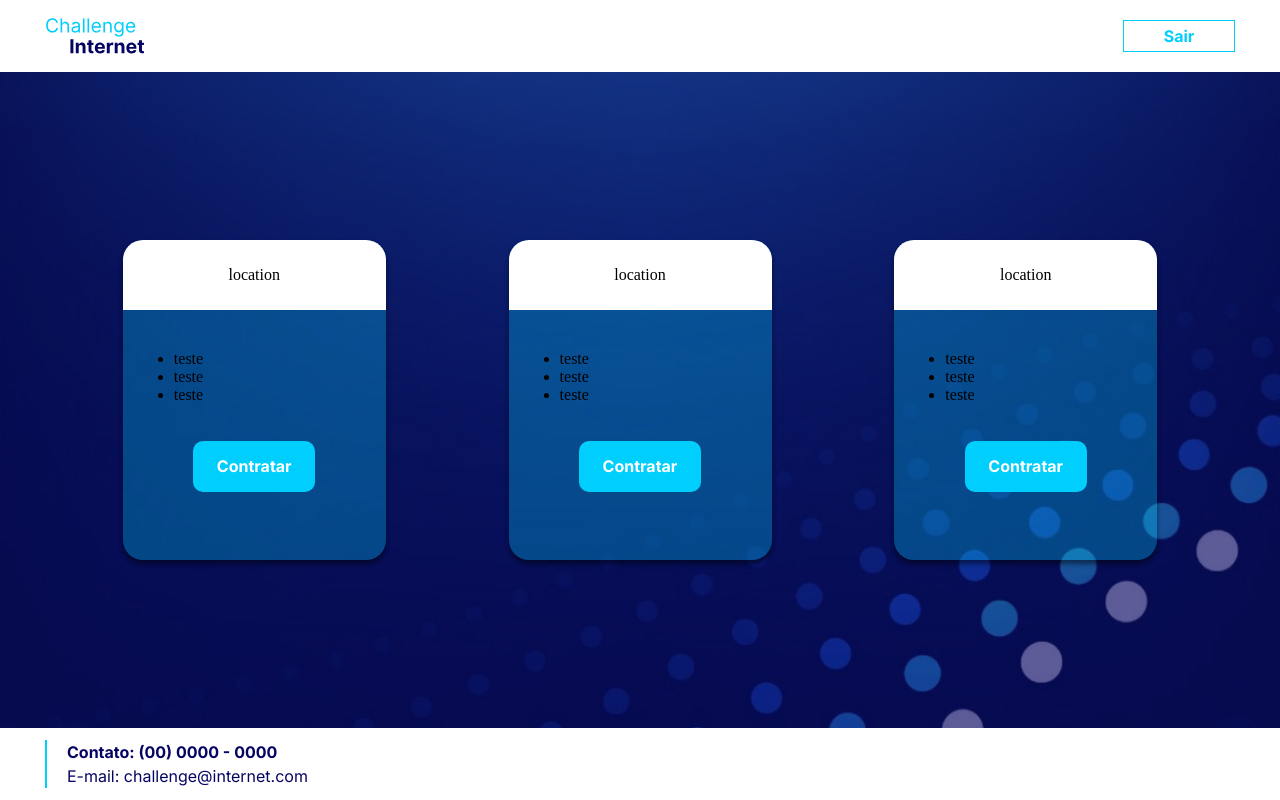
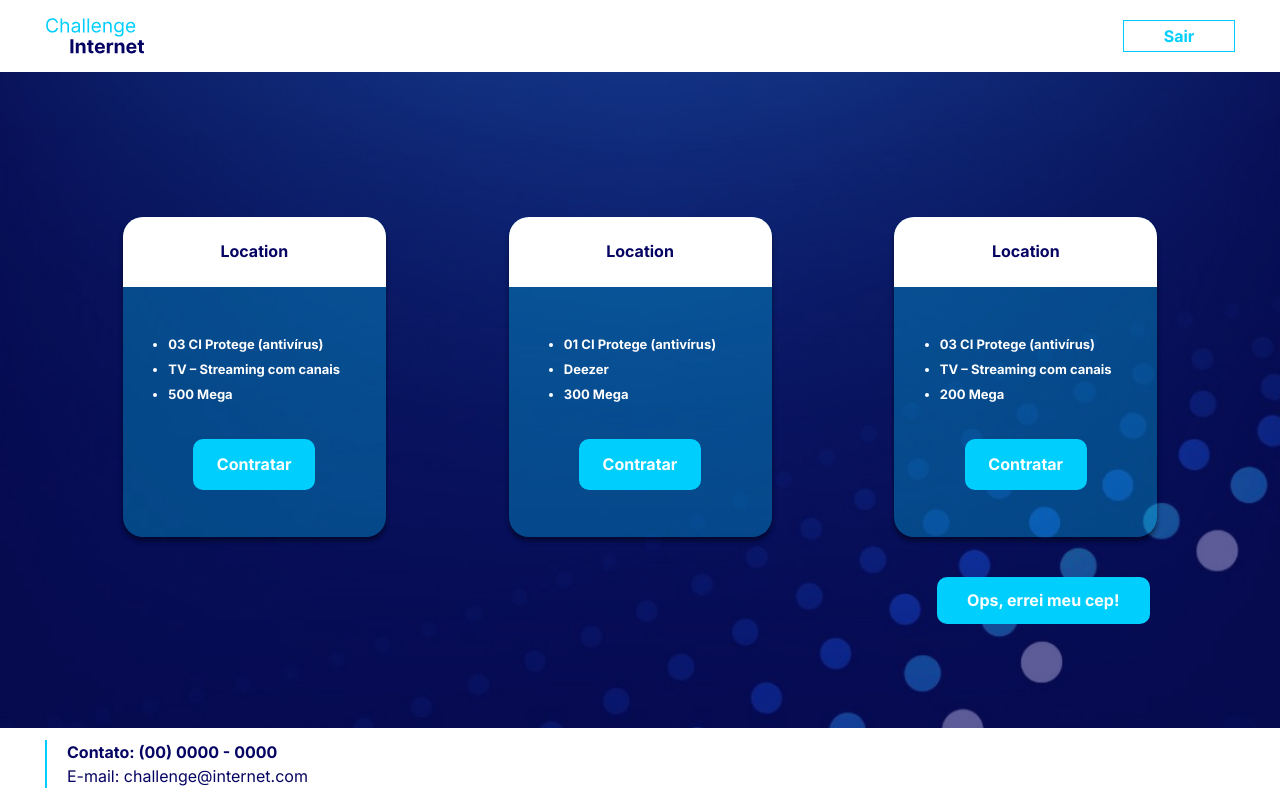
Before and after one commit to felipenmatos/internet_plans, a React (Create React App) app: page /Offers in a window 1280 px wide. Built offline with nearby package versions, Linux system fonts and the light colour scheme.

Commit message:
style: stylization of offer cards

```diff
--- a/src/components/CardOffers/CardOffers.tsx
+++ b/src/components/CardOffers/CardOffers.tsx
@@ -52,14 +52,29 @@ const Header = styled.div`
   border-radius: 20px 20px 0px 0px;
 `;
 
-const Location = styled.p``;
+const Location = styled.p`
+  font-family: "Inter";
+  font-style: normal;
+  font-weight: 700;
+  font-size: 16px;
+  line-height: 19px;
+
+  color: #060462;
+`;
 
 const Ul = styled.ul`
   margin-top: 40px;
-  margin-left: -50%;
 `;
 
-const Li = styled.li``;
+const Li = styled.li`
+  margin-top: 9px;
+  font-family: "Inter";
+  font-style: normal;
+  font-weight: 700;
+  font-size: 13px;
+  line-height: 16px;
+  color: #ffffff;
+`;
 
 const Button = styled.button`
   width: 122px;
--- a/src/pages/Offers/Offers.tsx
+++ b/src/pages/Offers/Offers.tsx
@@ -10,27 +10,30 @@ function Offers() {
     <Container>
       <Header src={logo} alt="logo" text="Sair" />
       <Body>
+        <Row>
           <CardOffers
-          location="location"
-          description1="teste"
-          description2="teste"
-          description3="teste"
+            location="Location"
+            description1="03 CI Protege (antivírus)"
+            description2=" TV – Streaming com canais"
+            description3="500 Mega"
             button="Contratar"
           />
           <CardOffers
-          location="location"
-          description1="teste"
-          description2="teste"
-          description3="teste"
+            location="Location"
+            description1="01 CI Protege (antivírus)"
+            description2="Deezer"
+            description3="300 Mega"
             button="Contratar"
           />
           <CardOffers
-          location="location"
-          description1="teste"
-          description2="teste"
-          description3="teste"
+            location="Location"
+            description1="03 CI Protege (antivírus)"
+            description2="TV – Streaming com canais"
+            description3="200 Mega"
             button="Contratar"
           />
+        </Row>
+        <Button>Ops, errei meu cep!</Button>
       </Body>
       <Footer contato="(00) 0000 - 0000" email="challenge@internet.com" />
     </Container>
@@ -48,9 +51,35 @@ const Body = styled.div`
   width: 100%;
   height: 82vh;
   display: flex;
+  flex-direction: column;
+  justify-content: center;
+  align-items: center;
+`;
+
+const Row = styled.div`
+  width: 100%;
+  display: flex;
   flex-direction: row;
   justify-content: space-evenly;
   align-items: center;
+  margin-bottom: 40px;
+`;
+
+const Button = styled.button`
+  width: 213px;
+  height: 47px;
+  margin-bottom: -40px;
+  margin-left: 63%;
+  font-family: "Inter";
+  font-style: normal;
+  font-weight: 700;
+  font-size: 16px;
+  line-height: 19px;
+  color: #ffffff;
+  background: #00cefc;
+  border-radius: 10px;
+  border: none;
+  cursor: pointer;
 `;
 
 export default Offers;
```
Lines whose indentation alone changed are shown as unchanged.
